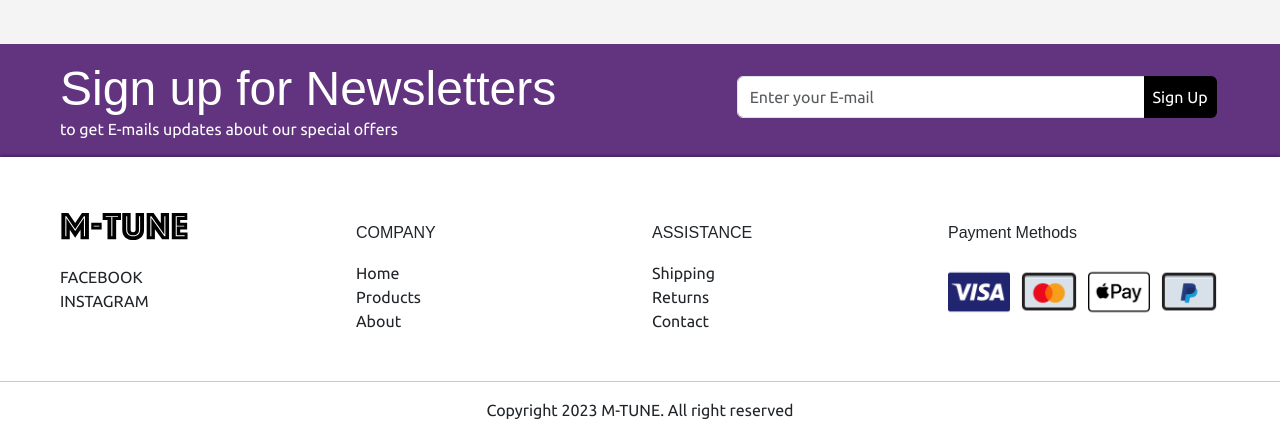
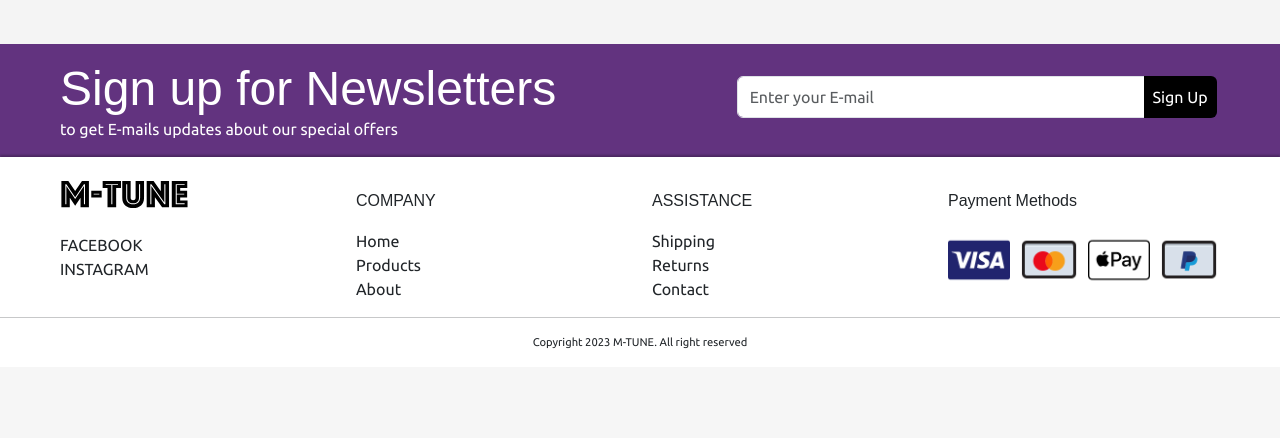
Before and after one commit to GenaPlem/django_music_store, a Django app: page / in a window 1280 px wide. Shown: the part 1819-2257 px from the top of the page. After the commit the page ends 2167 px from the top, so only its background shows below. Run offline with Django 4.2, Linux system fonts and the light colour scheme; data that the repository does not hold is empty; some web fonts are replaced.

Commit message:
Update footer styles

```diff
--- a/templates/base.html
+++ b/templates/base.html
@@ -115,7 +115,7 @@
     {% endblock %}
 </main>
 <footer class="bg-white footer">
-    <div class="container my-5">
+    <div class="container my-3">
         <div class="row">
             <div class="col-6 col-md-3 mt-md-2">
                 <a href="#">
@@ -182,7 +182,7 @@
         </div>
     </div>
     <hr>
-    <p class="text-center">Copyright 2023 M-TUNE. All right reserved</p>
+    <p class="text-center copyright">Copyright 2023 M-TUNE. All right reserved</p>
 </footer>
 <script src="https://cdn.jsdelivr.net/npm/bootstrap@5.3.2/dist/js/bootstrap.bundle.min.js"
         integrity="sha384-C6RzsynM9kWDrMNeT87bh95OGNyZPhcTNXj1NW7RuBCsyN/o0jlpcV8Qyq46cDfL"
```
